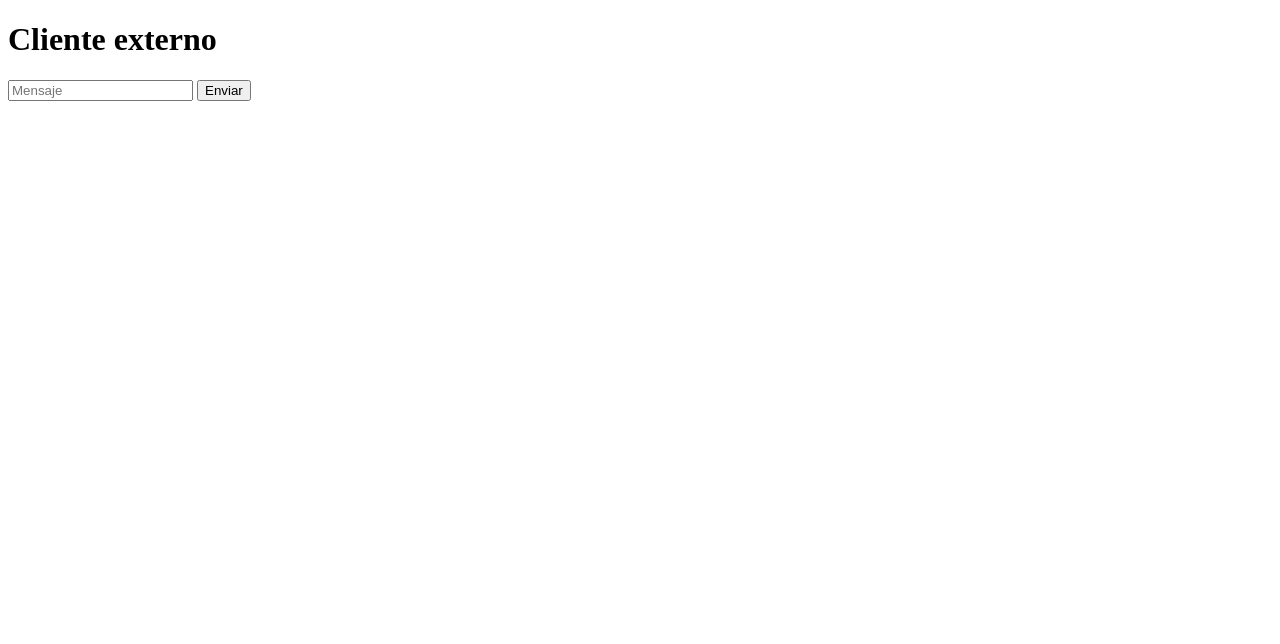
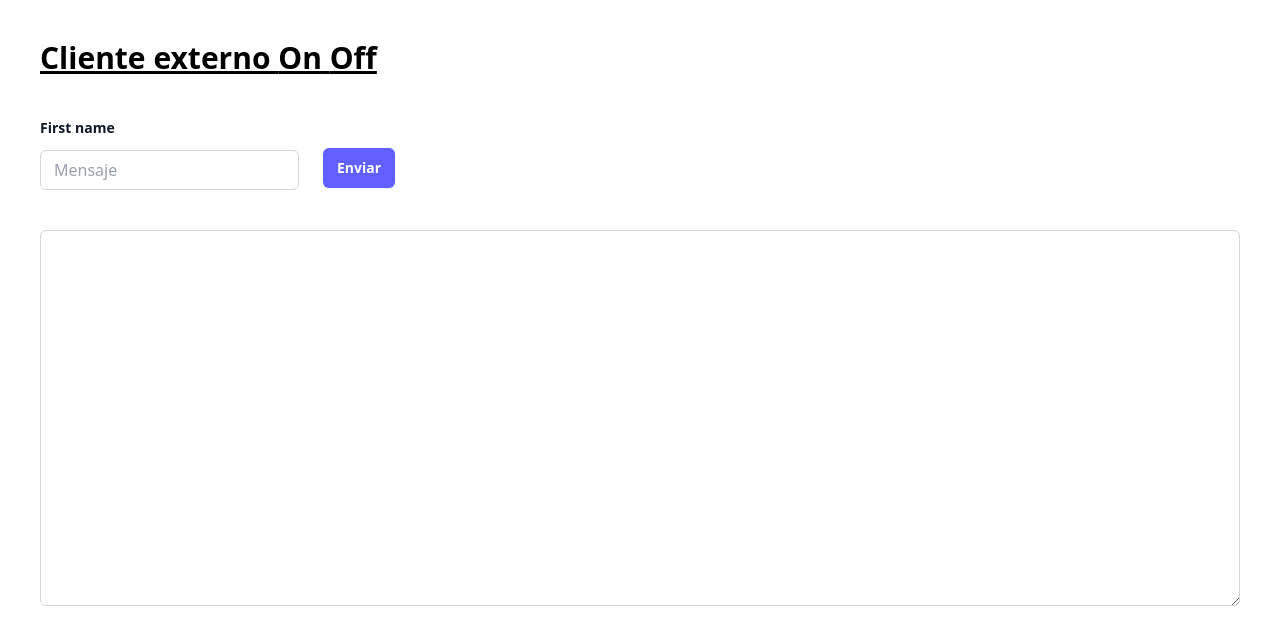
Before and after one commit to doriandarren/websocket.splytin.com, a website: page public/index.html in a window 1280 px wide. Drawn offline with nearby package versions, Linux system fonts and the light colour scheme; no server answers.

Commit message:
fix client

```diff
--- a/public/index.html
+++ b/public/index.html
@@ -3,11 +3,57 @@
 <head>
   <meta charset="UTF-8">
   <title>Cliente WebSocket</title>
+  <script src="https://cdn.jsdelivr.net/npm/@tailwindcss/browser@4"></script>
 </head>
 <body>
-  <h1>Cliente externo</h1>
-  <input id="txtMensaje" placeholder="Mensaje">
-  <button id="btnEnviar">Enviar</button>
+
+  <div class="m-10">
+
+
+    <h1 class="text-3xl font-bold underline">
+      Cliente externo
+      <span>On</span>
+      <span>Off</span>
+    </h1>
+
+
+    <div class="flex gap-6 mt-10">
+
+      <div>
+        <label for="first-name" class="block text-sm/6 font-semibold text-gray-900">First name</label>
+        <div class="mt-2.5">
+          <input
+            autocomplete="given-name"
+            class="block w-full rounded-md bg-white px-3.5 py-2 text-base text-gray-900 outline-1 -outline-offset-1 outline-gray-300 placeholder:text-gray-400 focus:outline-2 focus:-outline-offset-2 focus:outline-indigo-600"
+            id="txtMensaje"
+            placeholder="Mensaje"
+          >
+        </div>
+      </div>
+
+      <div class="mt-8">
+        <button
+          id="btnEnviar"
+          class="rounded-md bg-indigo-500 px-3.5 py-2.5 text-sm font-semibold text-white shadow-xs hover:bg-indigo-400 focus-visible:outline-2 focus-visible:outline-offset-2 focus-visible:outline-indigo-400"
+        >
+          Enviar
+        </button>
+
+      </div>
+
+    </div>
+
+
+    <div class="flex mt-10">
+      <textarea
+        rows="15"
+        class="block w-full rounded-md bg-white px-3.5 py-2 text-base text-gray-900 outline-1 -outline-offset-1 outline-gray-300 placeholder:text-gray-400 focus:outline-2 focus:-outline-offset-2 focus:outline-indigo-600"
+        id="div_response"
+      ></textarea>
+    </div>
+
+  </div>
+
 
   <script src="https://cdn.socket.io/4.8.1/socket.io.min.js"></script>
 
@@ -16,21 +62,27 @@
 
     const socket = io();
 
+    const div_response = document.querySelector("#div_response");
+    const div_txt_msg = document.getElementById('txtMensaje');
+
+
     socket.on('connect', () => {
       console.log("✅ Conectado al servidor");
     });
 
     socket.on('enviar-mensaje', payload => {
-      console.log("Mensaje recibido:", payload);
+      //console.log("Mensaje recibido:", payload);
+      div_response.value += `[${payload.fecha}] ${payload.origen}: ${payload.mensaje}\n`;
     });
 
     document.getElementById('btnEnviar').addEventListener('click', () => {
-      const mensaje = document.getElementById('txtMensaje').value;
+      const mensaje = div_txt_msg.value;
       socket.emit('enviar-mensaje', {
         mensaje,
         fecha: new Date().toISOString(),
         origen: 'HTML externo'
       });
+      div_txt_msg.value = '';
     });
   </script>
 </body>
```
